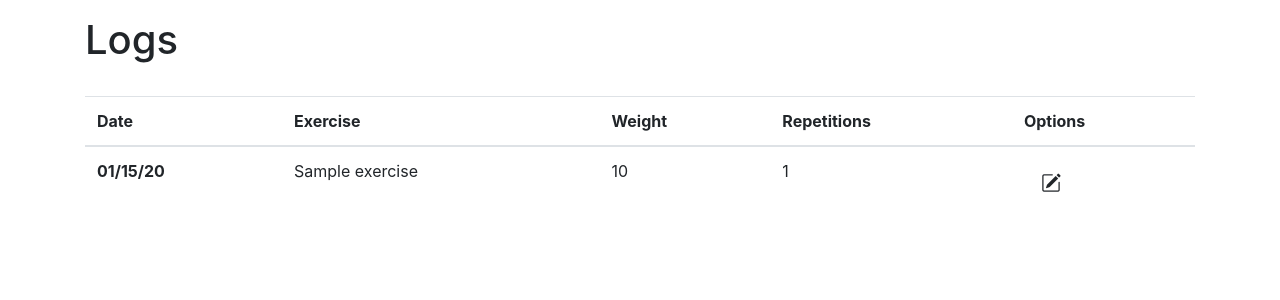
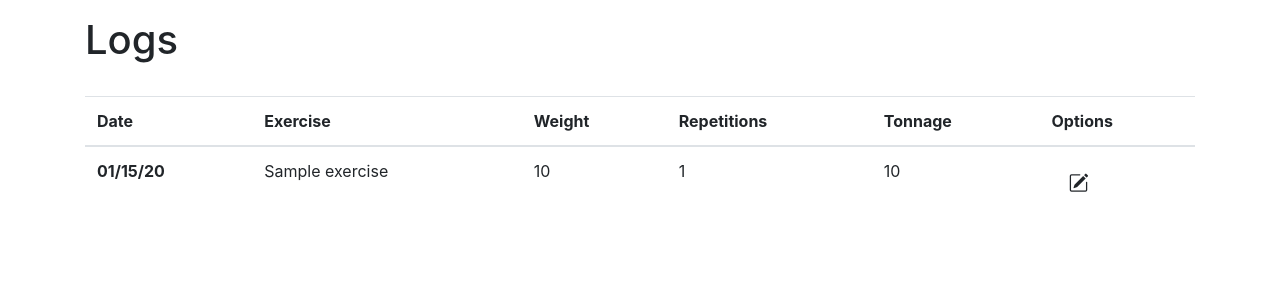
Before and after one commit to franzneto/powerlifiting-django-crud, a Django app: page /train/read/ in a window 1280 px wide. Shown: the part 56-356 px from the top of the page. Run offline with Django 4.2, Linux system fonts and the light colour scheme; a user stored in the database is signed in; tables that the repository leaves empty hold one stand-in row (values such as "Sample post"); some libraries are stand-ins or nearby versions.

Commit message:
tonnage created

```diff
--- a/apps/train/forms.py
+++ b/apps/train/forms.py
@@ -4,4 +4,5 @@ from .models import Train
 class TrainForm(forms.ModelForm):
     class Meta:
         model = Train
-        fields = ['exercise','weight', 'repetitions', 'date']
+        fields = ['exercise','weight', 'repetitions', 'date', 'tonnage']
+        widgets = { 'tonnage': forms.HiddenInput() }
--- a/apps/train/models.py
+++ b/apps/train/models.py
@@ -17,6 +17,13 @@ class Train(models.Model):
     date = models.DateField(default=date.today)
     repetitions = models.IntegerField()
     weight = models.IntegerField()
+    tonnage = models.IntegerField(blank=True, null=True, default=None)
+
+    def calc_tonnage(self):
+        self.tonnage = self.weight * self.repetitions
+
+    def set_user(self, user):
+        self.user = user
 
     def __str__(self):
         return f"{self.exercise} - {self.weight} - {self.date.strftime('%d/%m/%Y')}"
--- a/apps/train/views.py
+++ b/apps/train/views.py
@@ -8,13 +8,15 @@ from django.contrib.auth.mixins import LoginRequiredMixin
 
 # Create your views here.
 
+
+
 def create_train(request):
 
     if request.method == 'POST':
         form = TrainForm(request.POST)
-        user = request.user
-        form.instance.user = user
         if form.is_valid():
+            form.instance.set_user(request.user) #link the user to the train
+            form.instance.calc_tonnage() # set the tonnage
             form.save()
             return redirect('/train/read')
         else:
@@ -44,12 +46,15 @@ def delete_train(request, pk):
 
 def update_train(request, pk):
     if User.is_authenticated:
+
         train = Train.objects.get(pk=pk)
         verifie_if_user_is_owner = train.user == request.user
+
         if verifie_if_user_is_owner:
             if request.method == 'POST':
                 form = TrainForm(request.POST, instance=train)
                 if form.is_valid():
+                    form.instance.calc_tonnage() # set the tonnage
                     form.save()
                     return redirect('/train/read')
                 else:
--- a/templates/train/read_train.html
+++ b/templates/train/read_train.html
@@ -17,6 +17,7 @@
           <th scope="col">Exercise</th>
           <th scope="col">Weight</th>
           <th scope="col">Repetitions</th>
+          <th scope="col">Tonnage</th>
           <th scope="col">Options</th>
         </tr>
       </thead>
@@ -27,6 +28,7 @@
           <td>{{ train.exercise }}</td>
           <td>{{ train.weight }}</td>
           <td>{{ train.repetitions }}</td>
+          <td>{{ train.tonnage }}</td>
           <td>
 
             <div class="btn-group dropleft">
```
Also changed, not shown: apps/pages/migrations/__init__.py (deleted).
